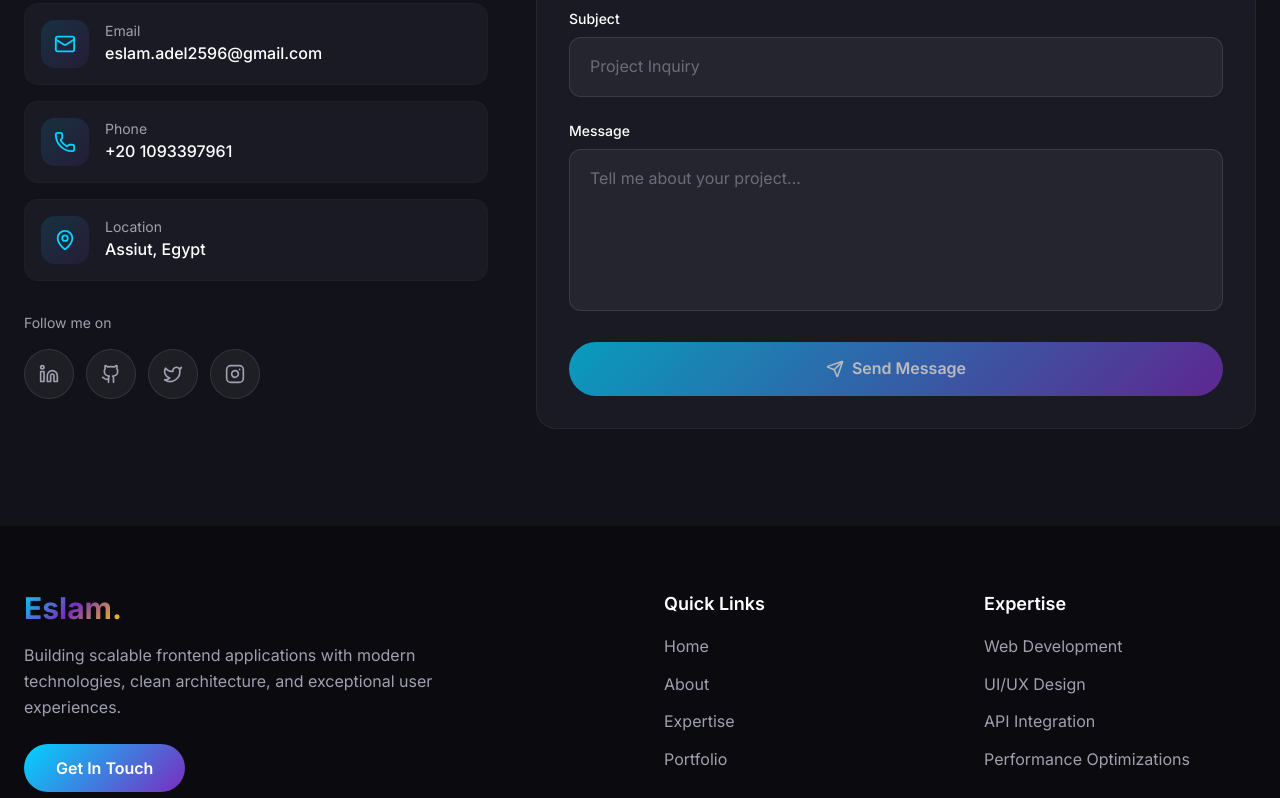
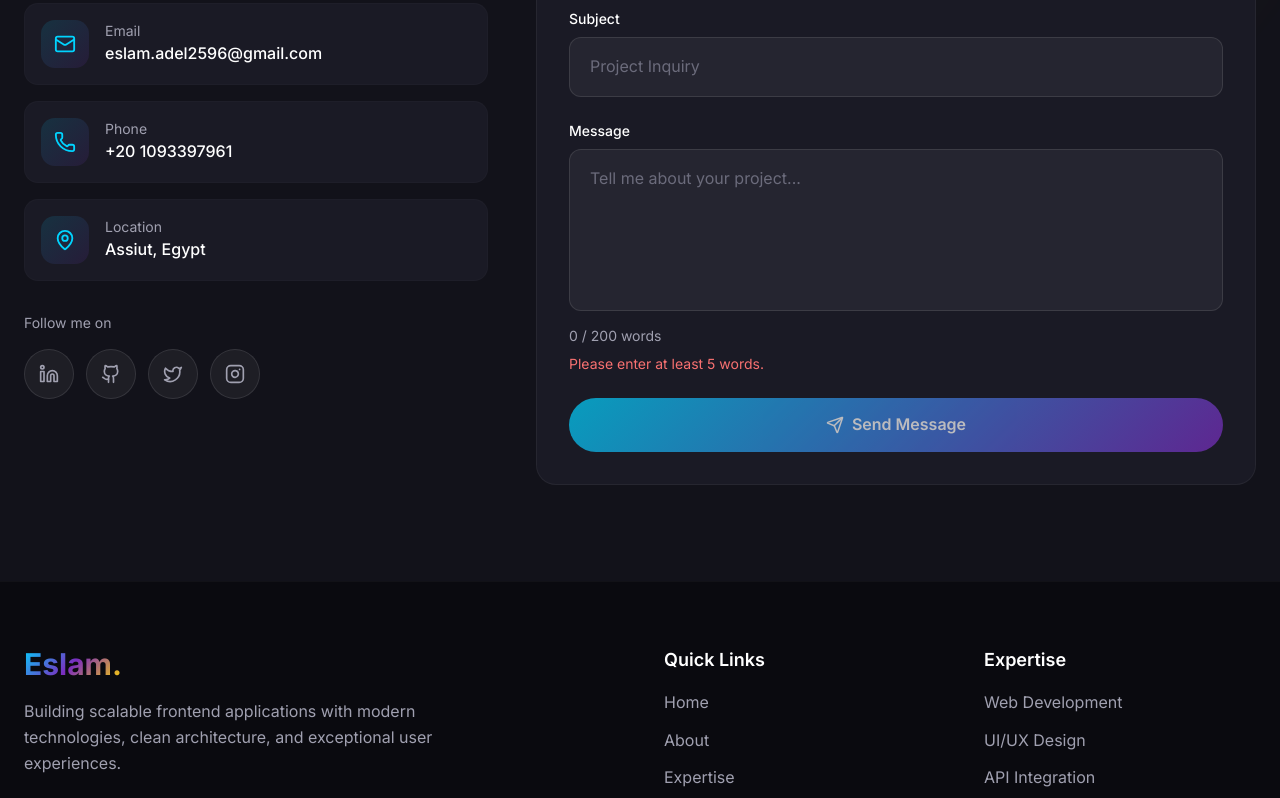
Before and after one commit to eslam-adel25/Portfolio, a React (Vite) app: page / in a window 1280 px wide. Shown: the part 5340-6138 px from the top of the page. Built offline with nearby package versions, Linux system fonts and the light colour scheme; no server answers.

Commit message:
feat: add professional message word count validation to contact form

```diff
--- a/src/sections/ContactSection.tsx
+++ b/src/sections/ContactSection.tsx
@@ -29,6 +29,20 @@ const ContactSection = () => {
   const [googleError, setGoogleError] = useState("");
   const [isSubmitting, setIsSubmitting] = useState(false);
   const [isSubmitted, setIsSubmitted] = useState(false);
+
+  const getWordCount = (text: string) => {
+    const trimmedText = text.trim();
+    if (!trimmedText) return 0;
+    return trimmedText.split(/\s+/).length;
+  };
+
+  const messageWordCount = getWordCount(formData.message);
+  const messageValidationError =
+    messageWordCount < 5
+      ? "Please enter at least 5 words."
+      : messageWordCount > 200
+        ? "Maximum message length is 200 words."
+        : "";
 
   const login = useGoogleLogin({
     onSuccess: async (tokenResponse) => {
@@ -89,6 +103,12 @@ const ContactSection = () => {
     if (!googleUser?.email) {
       setIsSubmitting(false);
       setGoogleError("Please sign in with Google before submitting.");
+      return;
+    }
+
+    const messageWordCount = getWordCount(formData.message);
+    if (messageWordCount < 5 || messageWordCount > 200) {
+      setIsSubmitting(false);
       return;
     }
 
@@ -397,6 +417,14 @@ Message: ${formData.message}
                       rows={5}
                       className="input-luxury resize-none"
                     />
+                    <p className="text-sm text-[#a0a0b0] mt-2">
+                      {messageWordCount} / 200 words
+                    </p>
+                    {messageValidationError && (
+                      <p className="text-sm text-red-400 mt-2">
+                        {messageValidationError}
+                      </p>
+                    )}
                   </div>
 
                   <motion.button
@@ -406,7 +434,8 @@ Message: ${formData.message}
                       !googleUser ||
                       !formData.name.trim() ||
                       !formData.subject.trim() ||
-                      !formData.message.trim()
+                      messageWordCount < 5 ||
+                      messageWordCount > 200
                     }
                     className="btn-luxury w-full flex items-center justify-center gap-2 disabled:opacity-70"
                     whileHover={{ scale: 1.02 }}
```
